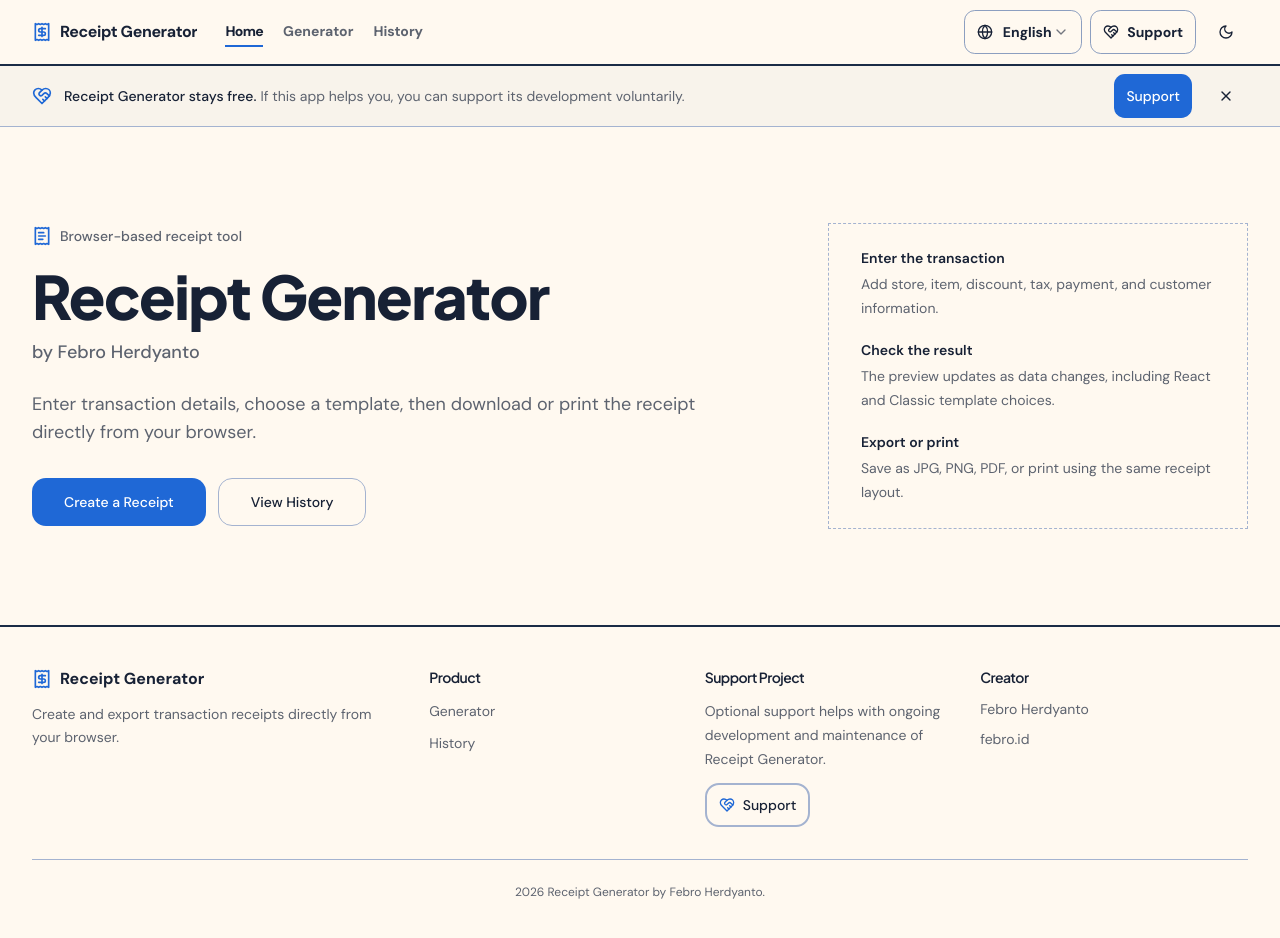
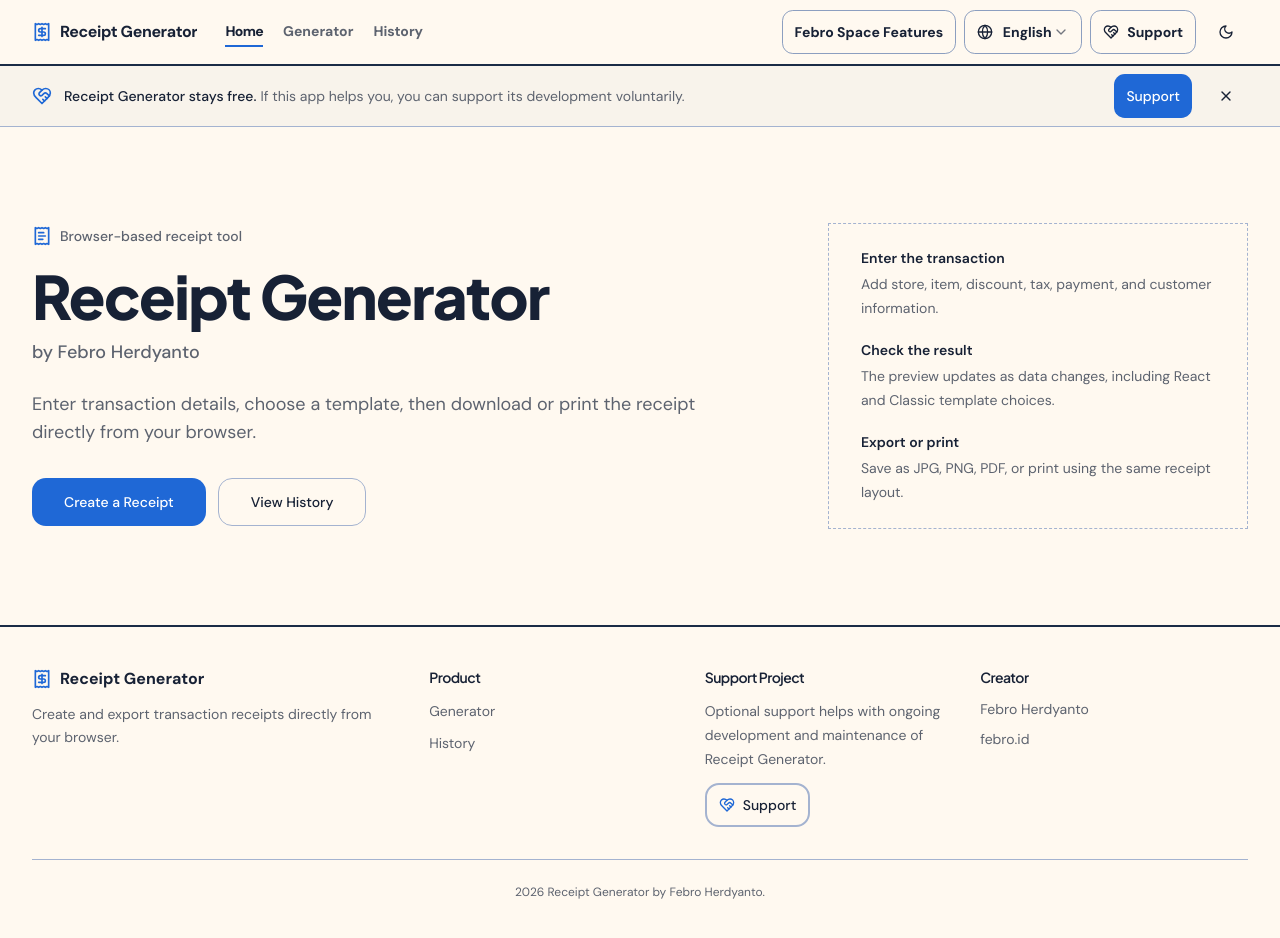
Before and after one commit to fbrhrdynt/LS_Receipt, a React (Vite) app in the folder apps/web/: page / in a window 1280 px wide. Built offline with nearby package versions, Linux system fonts and the light colour scheme; a web font is replaced by a local one.

Commit message:
Expose Febro Space Features menu on mobile and desktop

```diff
--- a/apps/web/src/components/Header.jsx
+++ b/apps/web/src/components/Header.jsx
@@ -1,4 +1,5 @@
 import React, { useState } from 'react';
+import SpaceFeatures,{useSpaceWelcome} from '@/components/SpaceFeatures';
 import { Link, useLocation } from 'react-router-dom';
 import { Globe, HeartHandshake, Menu, Moon, Receipt, Sun, X } from 'lucide-react';
 import { Button } from '@/components/ui/button';
@@ -17,6 +18,8 @@ export default function Header() {
   const { language, changeLanguage, t } = useLanguage();
   const location = useLocation();
   const [menuOpen, setMenuOpen] = useState(false);
+  const [featuresOpen,setFeaturesOpen]=useState(false);
+  const [welcomeOpen,setWelcomeOpen]=useSpaceWelcome();
 
   const isActive = (path) => location.pathname === path;
   const navItems = [
@@ -58,6 +61,7 @@ export default function Header() {
           </div>
 
           <div className="flex items-center gap-2">
+            <Button variant="outline" size="sm" className="hidden sm:inline-flex" onClick={()=>setFeaturesOpen(true)}>Febro Space Features</Button>
             <Select value={language} onValueChange={changeLanguage}>
               <SelectTrigger className="hidden w-[118px] sm:flex" aria-label={t('nav.language')}>
                 <Globe className="mr-2 h-4 w-4" aria-hidden="true" />
@@ -109,6 +113,7 @@ export default function Header() {
 
         {menuOpen && (
           <div id="mobile-navigation" className="border-t border-border py-3 md:hidden">
+            <Button variant="outline" className="w-full mb-2" onClick={()=>{setMenuOpen(false);setFeaturesOpen(true);}}>Febro Space Features</Button>
             <nav className="grid gap-1" aria-label={t('nav.primaryNavigation')}>
               {navItems.map((item) => (
                 <Link
@@ -151,6 +156,8 @@ export default function Header() {
           </div>
         )}
       </div>
+      <SpaceFeatures open={featuresOpen} onOpenChange={setFeaturesOpen}/>
+      <SpaceFeatures welcome open={welcomeOpen} onOpenChange={setWelcomeOpen}/>
     </header>
   );
 }
```
